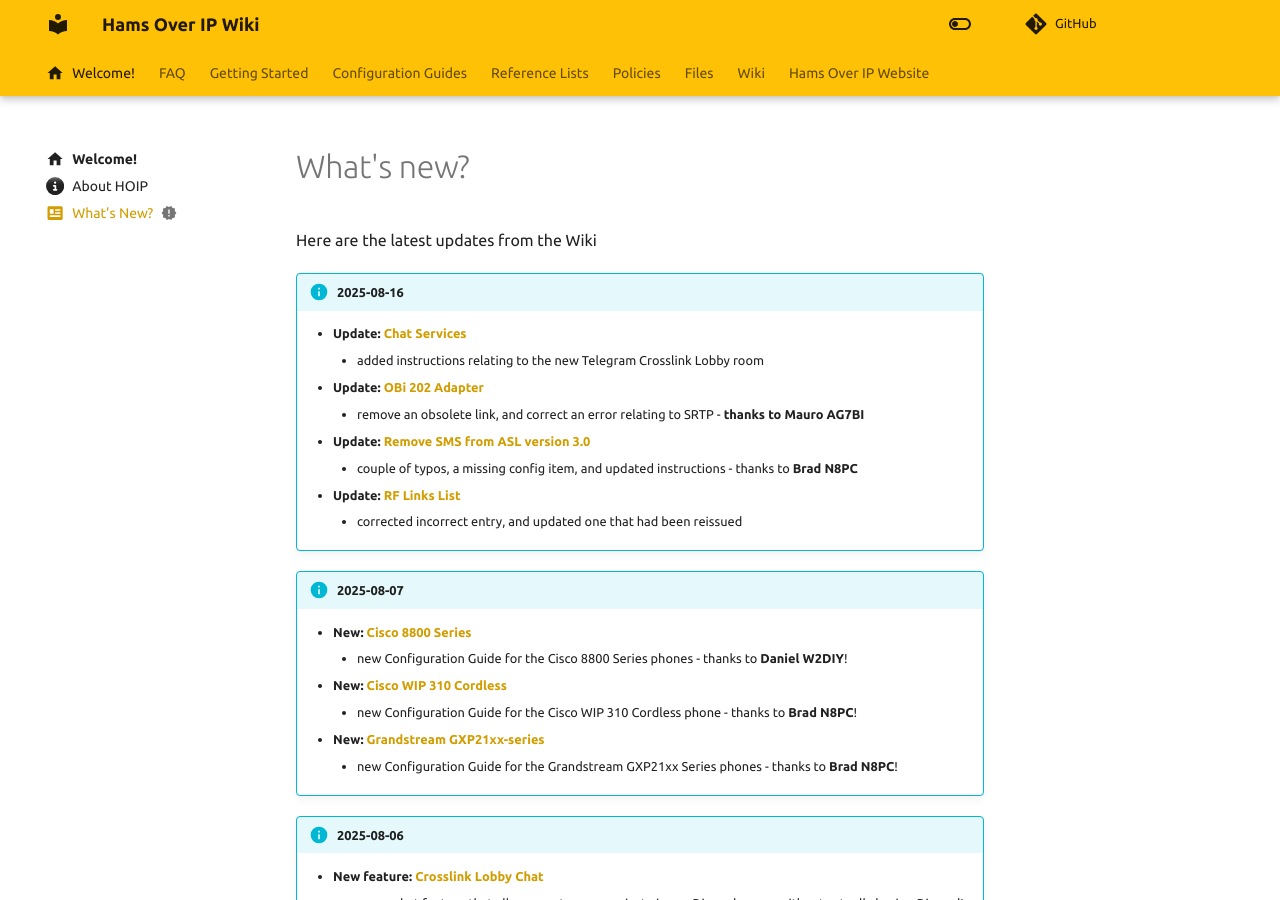
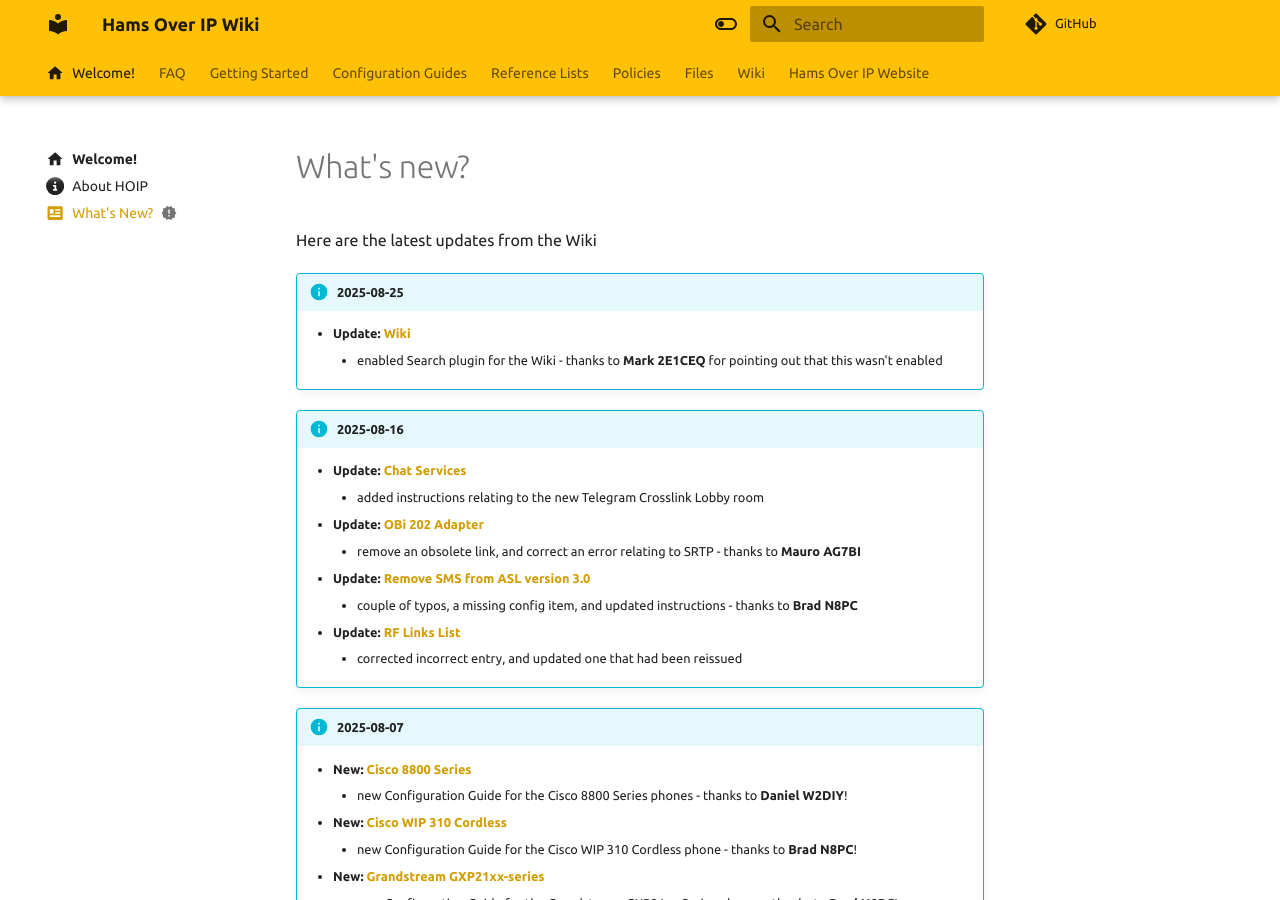
Before and after one commit to hamsoverip/wiki, an MkDocs documentation site: the page built from docs/whats-new.md, in a window 1280 px wide and 900 px high. Built offline with MkDocs 1.6.1 and Material for MkDocs 9.7.7, drawn with Linux system fonts in a browser that asks for light colours; comment, search, counter and statistics services are not loaded.

Commit message:
Update: Wiki - enabled search plugin

```diff
--- a/docs/whats-new.md
+++ b/docs/whats-new.md
@@ -7,17 +7,21 @@
 
 Here are the latest updates from the Wiki
 
+!!! info "2025-08-25"
+
+    * **Update: [Wiki](./index.md)**
+        - enabled Search plugin for the Wiki - thanks to **Mark 2E1CEQ** for pointing out that this wasn't enabled
+
 !!! info "2025-08-16"
 
     * **Update: [Chat Services](./guides/user/chat-services.md)**
         - added instructions relating to the new Telegram Crosslink Lobby room
     * **Update: [OBi 202 Adapter](./guides/endpoints/hardphones/obi-202.md)**
-        - remove an obsolete link, and correct an error relating to SRTP - **thanks to Mauro AG7BI**
+        - remove an obsolete link, and correct an error relating to SRTP - thanks to **Mauro AG7BI**
     * **Update: [Remove SMS from ASL version 3.0](./guides/rf-links/remove-sms-asl-3.md)**
         - couple of typos, a missing config item, and updated instructions - thanks to **Brad N8PC**
     * **Update: [RF Links List](./reference/rf-links-list.md)**
         - corrected incorrect entry, and updated one that had been reissued
-
 
 !!! info "2025-08-07"
 
--- a/mkdocs.yml
+++ b/mkdocs.yml
@@ -201,6 +201,7 @@
 
 
 plugins:
+  - search
   - redirects:
       redirect_maps:
         "endpoints/index.md": "guides/endpoints/index.md"
```
